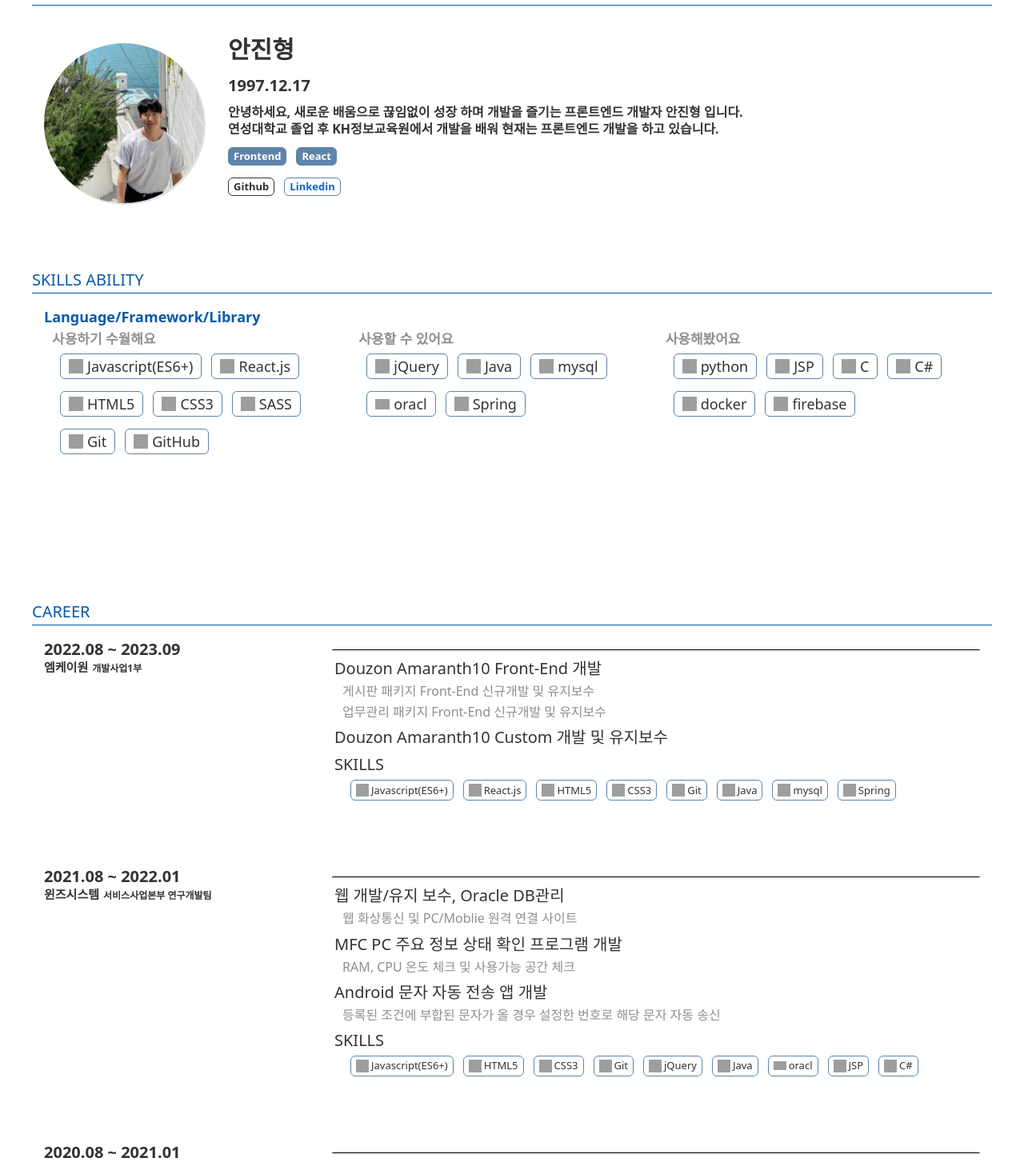
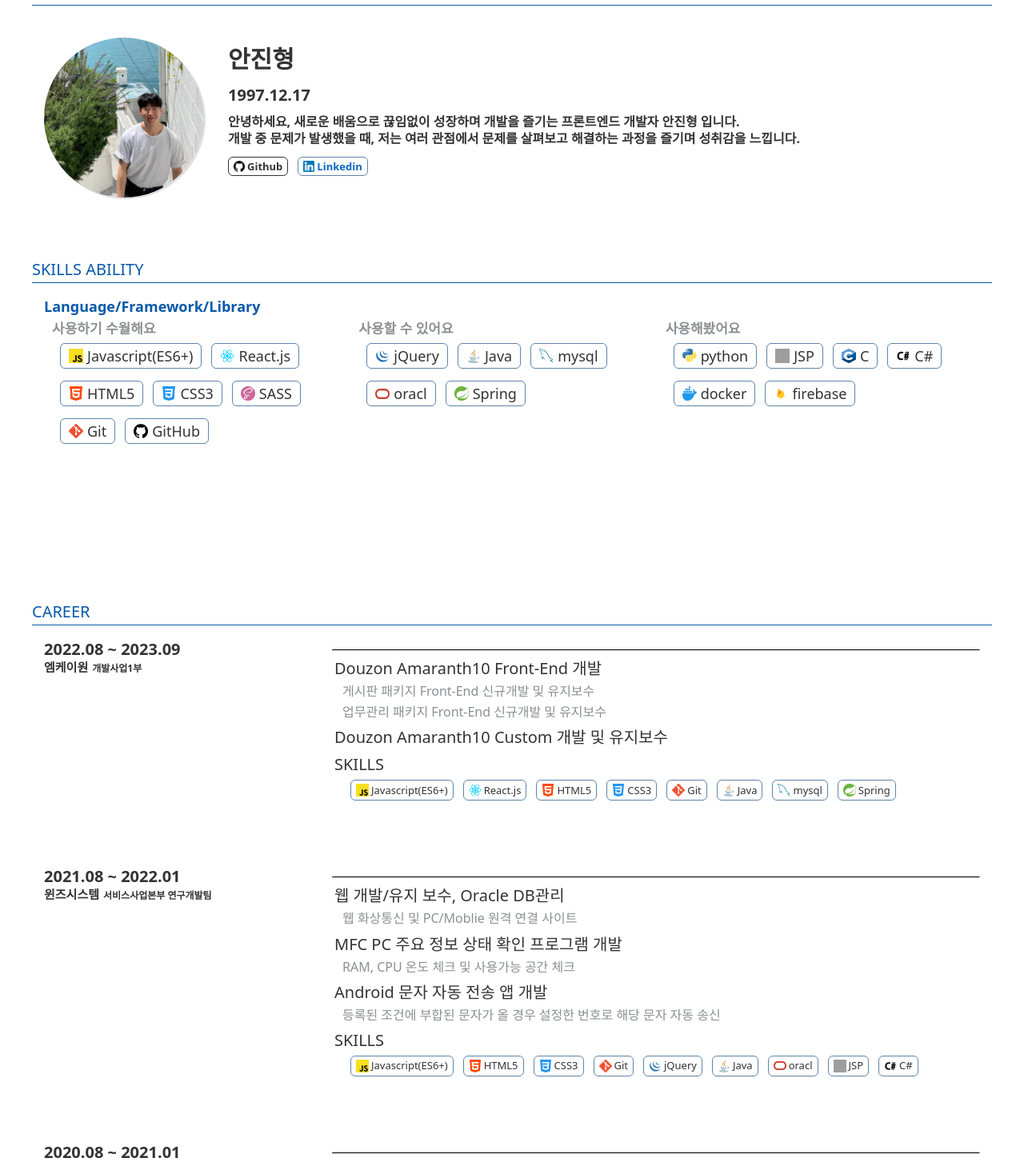
Before and after one commit to AnJinHyeong/jinhyeong-an, a React (Create React App) app: page / in a window 1280 px wide. Shown: the part 1660-3113 px from the top of the page at 80% size. Built offline with nearby package versions, Linux system fonts and the light colour scheme; grey boxes are pictures that could not be loaded; a web font is replaced by a local one.

Commit message:
프로젝트 모달 추가

```diff
--- a/src/components/Chapter1.js
+++ b/src/components/Chapter1.js
@@ -4,7 +4,12 @@
  */
 const Chapter1 = () => {
 
-  const pageMoveGithub = () => {
+  const openGithub = () => {
+    window.open('https://github.com/AnJinHyeong');
+  }
+
+  const openLikedin = () => {
+    window.open('https://www.linkedin.com/in/jinhyeong-an-9891b72a9/');
   }
 
   return(
@@ -15,7 +20,7 @@ const Chapter1 = () => {
           <h2 className="title">ABOUT</h2>
           <div className="profile">
             <div className='profile-img'></div>
-            {/* <img className='profile-img' src={require('../assets/profile.jpeg')}/> */}
+            {/* <img className='profile-img' src={require('../assets/img/profile.jpeg')}/> */}
             <div className="profile-info">
               <div className='profile-item'>
                 <p className='profile-name'>안진형</p>
@@ -23,22 +28,28 @@ const Chapter1 = () => {
               </div>
               <div className='profile-item'>
                 <p className='profile-contant'>
-                  안녕하세요, 새로운 배움으로 끊임없이 성장 하며 개발을 즐기는 프론트엔드 개발자 안진형 입니다.
+                  안녕하세요, 새로운 배움으로 끊임없이 성장하며 개발을 즐기는 프론트엔드 개발자 안진형 입니다.
                 </p>
                 <p className='profile-contant'>
-                  연성대학교 졸업 후 KH정보교육원에서 개발을 배워 현재는 프론트엔드 개발을 하고 있습니다.
+                  개발 중 문제가 발생했을 때, 저는 여러 관점에서 문제를 살펴보고 해결하는 과정을 즐기며 성취감을 느낍니다.
                 </p>
               </div>
-              <div className='profile-item'>
+              {/* <div className='profile-item'>
                 <ul className="skills-tiems profile">
                   <li>Frontend</li>
                   <li>React</li>
                 </ul>
-              </div>
+              </div> */}
               <div className='profile-item'>
                 <ul className="skills-tiems pagelink">
-                  <li className='github'>Github</li>
-                  <li className='linkedin'>Linkedin</li>
+                  <li className='github' onClick={() => openGithub()}>
+                    <img className='github-icon' src={require('../assets/img/skill-icon/github.png')}/>
+                    Github
+                  </li>
+                  <li className='linkedin' onClick={() => openLikedin()}>
+                    <img className='likedin-icon' src={require('../assets/img/skill-icon/likedin.png')}/>
+                    Linkedin
+                  </li>
                 </ul>
               </div>
             </div>
@@ -56,36 +67,36 @@ const Chapter1 = () => {
               <div className='skills-item-box'>
                 <h2 className='skills-title'>사용하기 수월해요</h2>
                 <ul className="skills-tiems">
-                  <li><img className='skill-icon' src={require('../assets/skill-icon/js.png')}/>Javascript(ES6+)</li>
-                  <li><img className='skill-icon' src={require('../assets/skill-icon/react.png')}/>React.js</li>
-                  <li><img className='skill-icon' src={require('../assets/skill-icon/html5.png')}/>HTML5</li>
-                  <li><img className='skill-icon' src={require('../assets/skill-icon/css3.png')}/>CSS3</li>
-                  <li><img className='skill-icon' src={require('../assets/skill-icon/sass.png')}/>SASS</li>
-                  <li><img className='skill-icon' src={require('../assets/skill-icon/git.png')}/>Git</li>
-                  <li><img className='skill-icon' src={require('../assets/skill-icon/github.png')}/>GitHub</li>
+                  <li><img className='skill-icon' src={require('../assets/img/skill-icon/js.png')}/>Javascript(ES6+)</li>
+                  <li><img className='skill-icon' src={require('../assets/img/skill-icon/react.png')}/>React.js</li>
+                  <li><img className='skill-icon' src={require('../assets/img/skill-icon/html5.png')}/>HTML5</li>
+                  <li><img className='skill-icon' src={require('../assets/img/skill-icon/css3.png')}/>CSS3</li>
+                  <li><img className='skill-icon' src={require('../assets/img/skill-icon/sass.png')}/>SASS</li>
+                  <li><img className='skill-icon' src={require('../assets/img/skill-icon/git.png')}/>Git</li>
+                  <li><img className='skill-icon' src={require('../assets/img/skill-icon/github.png')}/>GitHub</li>
                 </ul>
               </div>
 
               <div className='skills-item-box'>
                 <h2 className='skills-title'>사용할 수 있어요</h2>
                 <ul className="skills-tiems">
-                  <li><img className='skill-icon' src={require('../assets/skill-icon/jquery.png')}/>jQuery</li>
-                  <li><img className='skill-icon' src={require('../assets/skill-icon/java.png')}/>Java</li>
-                  <li><img className='skill-icon' src={require('../assets/skill-icon/mysql.png')}/>mysql</li>
-                  <li><img className='skill-icon oracle' src={require('../assets/skill-icon/oracle.png')}/>oracl</li>
-                  <li><img className='skill-icon' src={require('../assets/skill-icon/spring.png')}/>Spring</li>
+                  <li><img className='skill-icon' src={require('../assets/img/skill-icon/jquery.png')}/>jQuery</li>
+                  <li><img className='skill-icon' src={require('../assets/img/skill-icon/java.png')}/>Java</li>
+                  <li><img className='skill-icon' src={require('../assets/img/skill-icon/mysql.png')}/>mysql</li>
+                  <li><img className='skill-icon oracle' src={require('../assets/img/skill-icon/oracle.png')}/>oracl</li>
+                  <li><img className='skill-icon' src={require('../assets/img/skill-icon/spring.png')}/>Spring</li>
                 </ul>
               </div>
 
               <div className='skills-item-box'>
                 <h2 className='skills-title'>사용해봤어요</h2>
                 <ul className="skills-tiems">
-                  <li><img className='skill-icon' src={require('../assets/skill-icon/python.png')}/>python</li>
-                  <li><img className='skill-icon' src={require('../assets/skill-icon/jsp.png')}/>JSP</li>
-                  <li><img className='skill-icon' src={require('../assets/skill-icon/c.png')}/>C</li>
-                  <li><img className='skill-icon' src={require('../assets/skill-icon/c#.png')}/>C#</li>
-                  <li><img className='skill-icon' src={require('../assets/skill-icon/docker.png')}/>docker</li>
-                  <li><img className='skill-icon' src={require('../assets/skill-icon/firebase.png')}/>firebase</li>
+                  <li><img className='skill-icon' src={require('../assets/img/skill-icon/python.png')}/>python</li>
+                  <li><img className='skill-icon' src={require('../assets/img/skill-icon/jsp.png')}/>JSP</li>
+                  <li><img className='skill-icon' src={require('../assets/img/skill-icon/c.png')}/>C</li>
+                  <li><img className='skill-icon' src={require('../assets/img/skill-icon/c#.png')}/>C#</li>
+                  <li><img className='skill-icon' src={require('../assets/img/skill-icon/docker.png')}/>docker</li>
+                  <li><img className='skill-icon' src={require('../assets/img/skill-icon/firebase.png')}/>firebase</li>
                 </ul>
               </div>
 
--- a/src/components/Chapter2.js
+++ b/src/components/Chapter2.js
@@ -34,14 +34,14 @@ const Chapter2 = () => {
                     <p className='col-row-contant'>SKILLS</p>
                     <p className='col-row-sub-contant'>
                      <ul className="skills-tiems row">
-                        <li><img className='skill-icon' src={require('../assets/skill-icon/js.png')}/>Javascript(ES6+)</li>
-                        <li><img className='skill-icon' src={require('../assets/skill-icon/react.png')}/>React.js</li>
-                        <li><img className='skill-icon' src={require('../assets/skill-icon/html5.png')}/>HTML5</li>
-                        <li><img className='skill-icon' src={require('../assets/skill-icon/css3.png')}/>CSS3</li>
-                        <li><img className='skill-icon' src={require('../assets/skill-icon/git.png')}/>Git</li>
-                        <li><img className='skill-icon' src={require('../assets/skill-icon/java.png')}/>Java</li>
-                        <li><img className='skill-icon' src={require('../assets/skill-icon/mysql.png')}/>mysql</li>
-                        <li><img className='skill-icon' src={require('../assets/skill-icon/spring.png')}/>Spring</li>
+                        <li><img className='skill-icon' src={require('../assets/img/skill-icon/js.png')}/>Javascript(ES6+)</li>
+                        <li><img className='skill-icon' src={require('../assets/img/skill-icon/react.png')}/>React.js</li>
+                        <li><img className='skill-icon' src={require('../assets/img/skill-icon/html5.png')}/>HTML5</li>
+                        <li><img className='skill-icon' src={require('../assets/img/skill-icon/css3.png')}/>CSS3</li>
+                        <li><img className='skill-icon' src={require('../assets/img/skill-icon/git.png')}/>Git</li>
+                        <li><img className='skill-icon' src={require('../assets/img/skill-icon/java.png')}/>Java</li>
+                        <li><img className='skill-icon' src={require('../assets/img/skill-icon/mysql.png')}/>mysql</li>
+                        <li><img className='skill-icon' src={require('../assets/img/skill-icon/spring.png')}/>Spring</li>
                       </ul>
                     </p>
                   </div>
@@ -76,15 +76,15 @@ const Chapter2 = () => {
                     <p className='col-row-contant'>SKILLS</p>
                     <p className='col-row-sub-contant'>
                       <ul className="skills-tiems row">
-                        <li><img className='skill-icon' src={require('../assets/skill-icon/js.png')}/>Javascript(ES6+)</li>
-                        <li><img className='skill-icon' src={require('../assets/skill-icon/html5.png')}/>HTML5</li>
-                        <li><img className='skill-icon' src={require('../assets/skill-icon/css3.png')}/>CSS3</li>
-                        <li><img className='skill-icon' src={require('../assets/skill-icon/git.png')}/>Git</li>
-                        <li><img className='skill-icon' src={require('../assets/skill-icon/jquery.png')}/>jQuery</li>
-                        <li><img className='skill-icon' src={require('../assets/skill-icon/java.png')}/>Java</li>
-                        <li><img className='skill-icon oracle' src={require('../assets/skill-icon/oracle.png')}/>oracl</li>
-                        <li><img className='skill-icon' src={require('../assets/skill-icon/jsp.png')}/>JSP</li>
-                        <li><img className='skill-icon' src={require('../assets/skill-icon/c#.png')}/>C#</li>
+                        <li><img className='skill-icon' src={require('../assets/img/skill-icon/js.png')}/>Javascript(ES6+)</li>
+                        <li><img className='skill-icon' src={require('../assets/img/skill-icon/html5.png')}/>HTML5</li>
+                        <li><img className='skill-icon' src={require('../assets/img/skill-icon/css3.png')}/>CSS3</li>
+                        <li><img className='skill-icon' src={require('../assets/img/skill-icon/git.png')}/>Git</li>
+                        <li><img className='skill-icon' src={require('../assets/img/skill-icon/jquery.png')}/>jQuery</li>
+                        <li><img className='skill-icon' src={require('../assets/img/skill-icon/java.png')}/>Java</li>
+                        <li><img className='skill-icon oracle' src={require('../assets/img/skill-icon/oracle.png')}/>oracl</li>
+                        <li><img className='skill-icon' src={require('../assets/img/skill-icon/jsp.png')}/>JSP</li>
+                        <li><img className='skill-icon' src={require('../assets/img/skill-icon/c#.png')}/>C#</li>
                       </ul>
                     </p>
                   </div>
@@ -116,7 +116,7 @@ const Chapter2 = () => {
                     <p className='col-row-contant'>SKILLS</p>
                     <p className='col-row-sub-contant'>
                       <ul className="skills-tiems row">
-                        <li><img className='skill-icon' src={require('../assets/skill-icon/python.png')}/>python</li>
+                        <li><img className='skill-icon' src={require('../assets/img/skill-icon/python.png')}/>python</li>
                       </ul>
                     </p>
                   </div>
--- a/src/utils/Projectmodal1.js
+++ b/src/utils/Projectmodal1.js
@@ -1,5 +1,8 @@
 const Projectmodal1 = ({displayFlag, modalFlagCon}) => {
 
+  const openPrj = () => {
+    window.open('http://localhost:3000/')
+  }
 
   return(
     <div className={`modal ${displayFlag ? '' : 'blind'}`} onClick={(e) => {modalFlagCon('prj1')}}>
@@ -10,6 +13,8 @@ const Projectmodal1 = ({displayFlag, modalFlagCon}) => {
         <div className="modal-mainimg">
           <div className='img'></div>
         </div>
+
+        {/* 프로젝트 정보 */}
         <div className="modal-prjinfo">
 
           <div className="info-item">
@@ -17,9 +22,9 @@ const Projectmodal1 = ({displayFlag, modalFlagCon}) => {
               <strong>SKILLS</strong>
             </div>
             <div className="info-contant">
-              <strong><img className='skill-icon' src={require('../assets/skill-icon/react.png')}/>REACT</strong>
-              <strong><img className='skill-icon' src={require('../assets/skill-icon/js.png')}/>Javascript</strong>
-              <strong><img className='skill-icon' src={require('../assets/skill-icon/css3.png')}/>CSS</strong>
+              <strong><img className='skill-icon' src={require('../assets/img/skill-icon/react.png')}/>REACT</strong>
+              <strong><img className='skill-icon' src={require('../assets/img/skill-icon/js.png')}/>Javascript</strong>
+              <strong><img className='skill-icon' src={require('../assets/img/skill-icon/css3.png')}/>CSS</strong>
             </div>
           </div>
 
@@ -59,10 +64,24 @@ const Projectmodal1 = ({displayFlag, modalFlagCon}) => {
             </div>
           </div>
 
-
-
+          <div className="info-item">
+            <div className="info-title">
+              <strong>사이트</strong>
+            </div>
+            <div className="info-contant">
+              <strong className='writing open' onClick={() => openPrj()}>http://localhost:3000/</strong>
+            </div>
+          </div>
 
         </div>
+
+        <div className='modal-line'></div>
+
+        {/* 프로젝트 상세 내용 */}
+        <div className='modal-project-detail'>
+
+        </div>
+
       </div>
     </div>
   )
```
